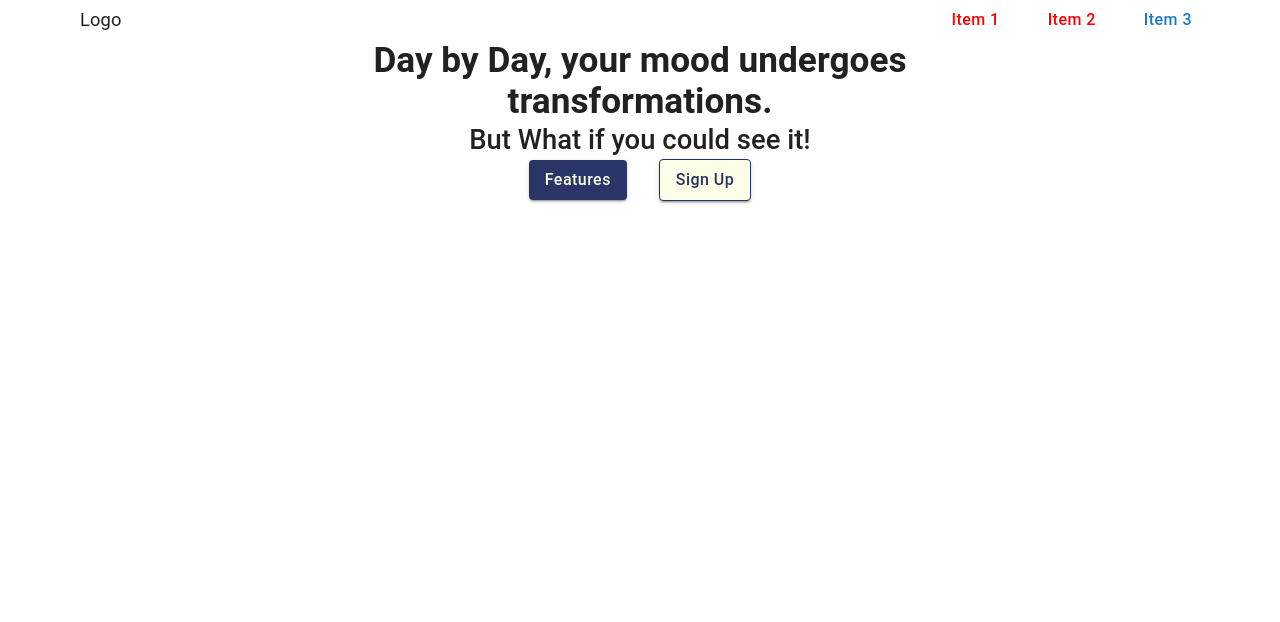
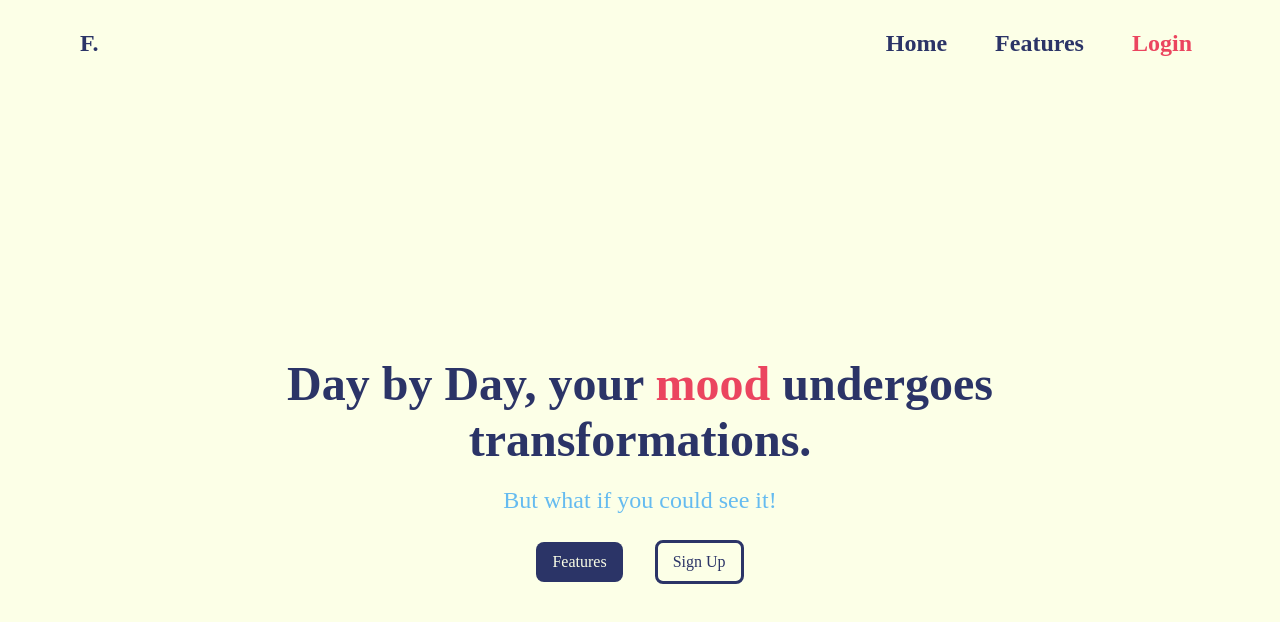
Before and after one commit to amaan14999/MoodTracker, a React (Vite) app in the folder client/: page / in a window 1280 px wide. Shown: the top 622 px of the page. Built offline with nearby package versions, Linux system fonts and the light colour scheme.

Commit message:
hero.jsx

```diff
--- a/client/src/assets/theme.js
+++ b/client/src/assets/theme.js
@@ -8,22 +8,30 @@ const theme = createTheme({
     success: {
       main: "#4caf50",
     },
+    background: {
+      default: "#fcffe7",
+    },
   },
   typography: {
     fontSize: 16,
+    fontFamily: "DM Sans",
     h3: {
       fontWeight: 700,
       fontSize: "2.2rem",
+      fontFamily: "DM Sans",
     },
     h4: {
       fontWeight: 700,
       fontSize: "1.75rem",
+      fontFamily: "DM Sans",
     },
     h5: {
       fontWeight: 500,
+      fontFamily: "DM Sans",
     },
     h6: {
       fontWeight: 500,
+      fontFamily: "DM Sans",
     },
   },
   components: {
@@ -31,6 +39,7 @@ const theme = createTheme({
       styleOverrides: {
         root: {
           textTransform: "none",
+          fontFamily: "DM Sans",
         },
       },
     },
@@ -48,6 +57,7 @@ const theme = createTheme({
               borderColor: "#ccc",
             },
           },
+          fontFamily: "DM Sans",
         },
       },
     },
@@ -68,6 +78,14 @@ const theme = createTheme({
       alignItems: "center",
       justifyContent: "center",
     },
+    //center the div  in the middle of the screen
+    centerScreen: {
+      display: "flex",
+      flexDirection: "column",
+      alignItems: "center",
+      justifyContent: "center",
+      minHeight: "100vh",
+    },
   },
 
   navbar: {
@@ -75,32 +93,59 @@ const theme = createTheme({
     justifyContent: "space-between",
     alignItems: "center",
     padding: "0 1rem",
+    marginTop: "1rem",
   },
 
   button: {
     navBtn: {
-      color: "red",
+      color: "#2b3467",
+      fontWeight: 700,
+      fontSize: "1.5rem",
+      "&:hover": {
+        backgroundColor: "transparent",
+      },
+    },
+    logBtn: {
+      color: "#eb455f",
+      fontWeight: 700,
+      fontSize: "1.5rem",
+      "&:hover": {
+        backgroundColor: "transparent",
+      },
     },
     featuresBtn: {
       backgroundColor: "#2b3467",
       color: "#fcffe7",
+      boxShadow: "none",
+      borderRadius: "0.5rem",
 
-      "&:hover": {},
+      "&:hover": {
+        backgroundColor: "#20295c",
+        boxShadow: "none",
+      },
     },
     signupBtn: {
-      border: "1px solid #2b3467",
+      border: "3px solid #2b3467",
       backgroundColor: "#fcffe7",
       color: "#2b3467",
+      boxShadow: "none",
+      borderRadius: "0.5rem",
+
+      "&:hover": {
+        backgroundColor: "#ecefd7",
+        boxShadow: "none",
+        border: "3px solid #2b3467",
+      },
     },
   },
 
-  center: {
-    position: "absolute",
-    top: "50%",
-    left: "50%",
-    transform: "translate(-50%,-50%)",
-    textAlign: "center",
-  },
+  // center: {
+  //   position: "absolute",
+  //   top: "50%",
+  //   left: "50%",
+  //   transform: "translate(-50%,-50%)",
+  //   textAlign: "center",
+  // },
 });
 
 export default theme;
--- a/client/src/components/Btn.jsx
+++ b/client/src/components/Btn.jsx
@@ -8,10 +8,10 @@ function Btn() {
   return (
     <React.Fragment>
       <Box sx={theme.display.flexDisplayRow}>
-        <Button variant="contained" sx={theme.button.featuresBtn}>
+        <Button variant="contained" sx={theme.button.featuresBtn} disableRipple>
           Features
         </Button>
-        <Button variant="contained" sx={theme.button.signupBtn}>
+        <Button variant="outlined" sx={theme.button.signupBtn} disableRipple>
           Sign Up
         </Button>
       </Box>
--- a/client/src/components/Hero.jsx
+++ b/client/src/components/Hero.jsx
@@ -2,20 +2,35 @@ import React from "react";
 import { Box, Typography } from "@mui/material";
 import { useTheme } from "@mui/material/styles";
 import Button from "./Btn";
+import Navbar from "./navbar";
 
 function Hero() {
   const theme = useTheme();
 
   return (
     <React.Fragment>
-      <Box sx={(theme.center, theme.display.flexDisplayCol)}>
+      <Box sx={theme.display.centerScreen}>
         <Box>
-          <Typography variant="h3" textAlign="center">
-            Day by Day, your mood undergoes <br /> transformations.
+          <Typography
+            variant="h3"
+            textAlign="center"
+            style={{ color: "#2b3467", fontSize: "3rem", marginBottom: "1rem" }}
+          >
+            Day by Day, your <span style={{ color: "#eb455f" }}>mood</span>{" "}
+            undergoes <br /> transformations.
           </Typography>
         </Box>
         <Box>
-          <Typography variant="h5">But What if you could see it!</Typography>
+          <Typography
+            variant="h5"
+            style={{
+              color: "#65bbf0",
+              fontSize: "1.5rem",
+              marginBottom: "1.5rem",
+            }}
+          >
+            But what if you could see it!
+          </Typography>
         </Box>
         <Box>
           <Button />
--- a/client/src/components/Navbar.jsx
+++ b/client/src/components/Navbar.jsx
@@ -10,15 +10,19 @@ function Navbar() {
     <React.Fragment>
       <Box sx={theme.navbar}>
         <Box>
-          <Box>Logo</Box>
+          <Box sx={theme.button.navBtn}>F.</Box>
         </Box>
 
         <Box sx={theme.display.flexDisplayRow}>
-          <Button variant="text" sx={theme.button.navBtn}>
-            Item 1
+          <Button variant="text" sx={theme.button.navBtn} disableRipple>
+            Home
           </Button>
-          <Button variant="text" sx={theme.button.navBtn}>Item 2</Button>
-          <Button variant="text">Item 3</Button>
+          <Button variant="text" sx={theme.button.navBtn} disableRipple>
+            Features
+          </Button>
+          <Button variant="text" sx={theme.button.logBtn} disableRipple>
+            Login
+          </Button>
         </Box>
       </Box>
     </React.Fragment>
```
Also changed, not shown: client/src/components/Feat1.jsx (added).
